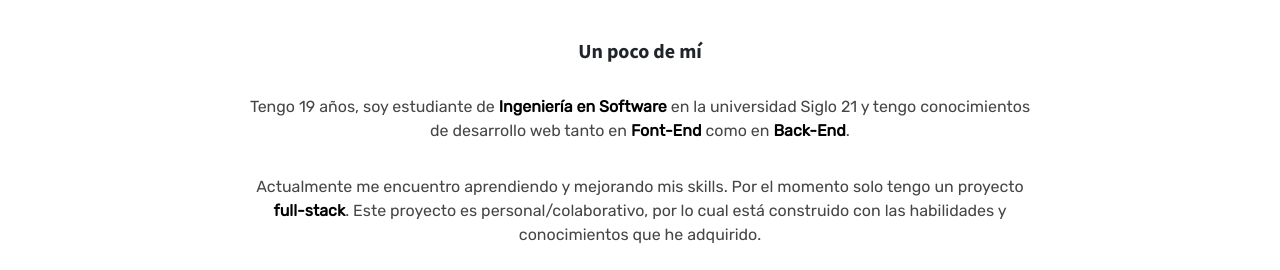
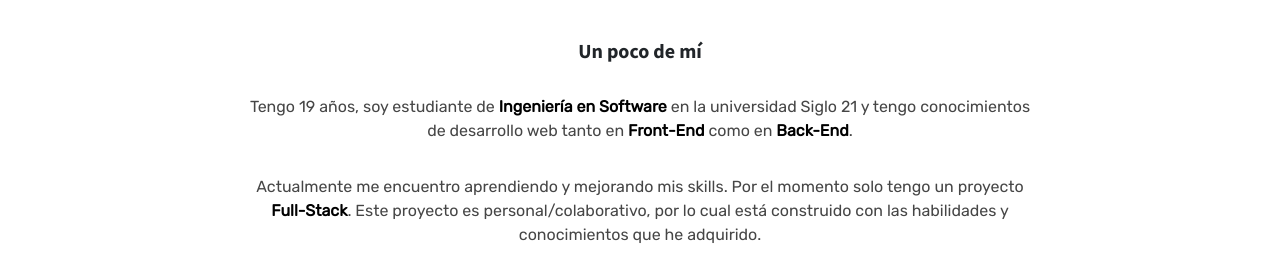
Before and after one commit to sebaponce2/portfolio, a React (Create React App) app: page / in a window 1280 px wide. Shown: the part 1360-1630 px from the top of the page. Built offline with nearby package versions, Linux system fonts and the light colour scheme.

Commit message:
Fix:  writing errors and linkedin url

```diff
--- a/src/components/AboutMe.jsx
+++ b/src/components/AboutMe.jsx
@@ -16,10 +16,10 @@ const AboutMe = () => {
             </div>
             <h5 className="text-center pt-5 pb-4 font-sans-pro wow fadeIn" data-wow-duration="2s" data-wow-delay= '1s'>Un poco de mí</h5>
             <div className="text-center px-3 m-auto">
-                <p className="m-auto pb-4 font-rubik font-grey wow fadeIn" data-wow-duration="1s" data-wow-delay= '1s'>Tengo 19 años, soy estudiante de <strong className="font-black fw-bold">Ingeniería en Software</strong> en la universidad Siglo 21 y tengo conocimientos de desarrollo web tanto en <strong className="font-black fw-bold">Font-End</strong> como en <strong className="font-black fw-bold">Back-End</strong>.</p>
+                <p className="m-auto pb-4 font-rubik font-grey wow fadeIn" data-wow-duration="1s" data-wow-delay= '1s'>Tengo 19 años, soy estudiante de <strong className="font-black fw-bold">Ingeniería en Software</strong> en la universidad Siglo 21 y tengo conocimientos de desarrollo web tanto en <strong className="font-black fw-bold">Front-End</strong> como en <strong className="font-black fw-bold">Back-End</strong>.</p>
             </div>
             <div className="text-center px-3 pt-2 m-auto">
-                <p className="m-auto pb-4 font-rubik font-grey wow fadeIn" data-wow-duration="1s" data-wow-delay= '1s'>Actualmente me encuentro aprendiendo y mejorando mis skills. Por el momento solo tengo un proyecto <strong className="font-black fw-bold">full-stack</strong>. Este proyecto es personal/colaborativo, por lo cual está construido con las habilidades y conocimientos que he adquirido.</p>
+                <p className="m-auto pb-4 font-rubik font-grey wow fadeIn" data-wow-duration="1s" data-wow-delay= '1s'>Actualmente me encuentro aprendiendo y mejorando mis skills. Por el momento solo tengo un proyecto <strong className="font-black fw-bold">Full-Stack</strong>. Este proyecto es personal/colaborativo, por lo cual está construido con las habilidades y conocimientos que he adquirido.</p>
             </div>
             <div className="text-center px-3 pt-2 m-auto">
                 <p className="m-auto pb-4 font-rubik font-grey wow fadeIn" data-wow-duration="1s" data-wow-delay= '1s'>Soy una persona que se mantiene en constante aprendizaje y con ganas de <strong className="font-black fw-bold">crecer</strong>. Estoy en busca de nuevos desafios que me lleven a <strong className="font-black fw-bold">incrementar mis capacidades y conocimientos</strong>.</p>
--- a/src/components/Footer.jsx
+++ b/src/components/Footer.jsx
@@ -17,7 +17,7 @@ const Footer = () => {
                 <div className="col-md-6 font-white social">
                     <h4 className="text-uppercase font-sans-pro">Redes sociales</h4>
                     <div>
-                        <a href="http://www.linkedin.com/in/sebastián-ponce-4156a01a9/" target="_blank" className="fs-2 font-white p-2 pt-0 mt-0"><BsLinkedin/></a>
+                        <a href="https://www.linkedin.com/in/sebastian-ponce2/" target="_blank" className="fs-2 font-white p-2 pt-0 mt-0"><BsLinkedin/></a>
                         <a href="mailto:sebaottok@gmail.com?" target="_blank" className="fs-2 font-white p-2 pt-0 mt-0"><SiGmail/></a>
                         <a href="https://github.com/sebaponce2" target="_blank" className="fs-2 font-white p-2 pt-0 mt-0"><BsGithub/></a>
                         <a href="https://www.instagram.com/sebaponce__/" target="_blank" className="fs-2 font-white p-2 pt-0 pe-0 mt-0"><BsInstagram/></a>
```
